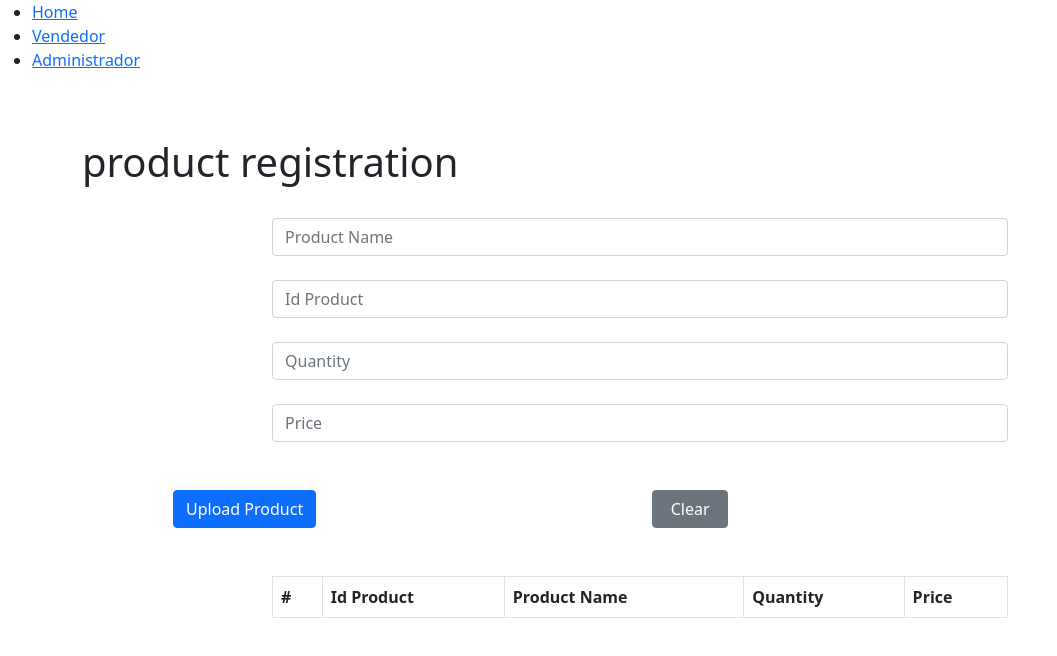
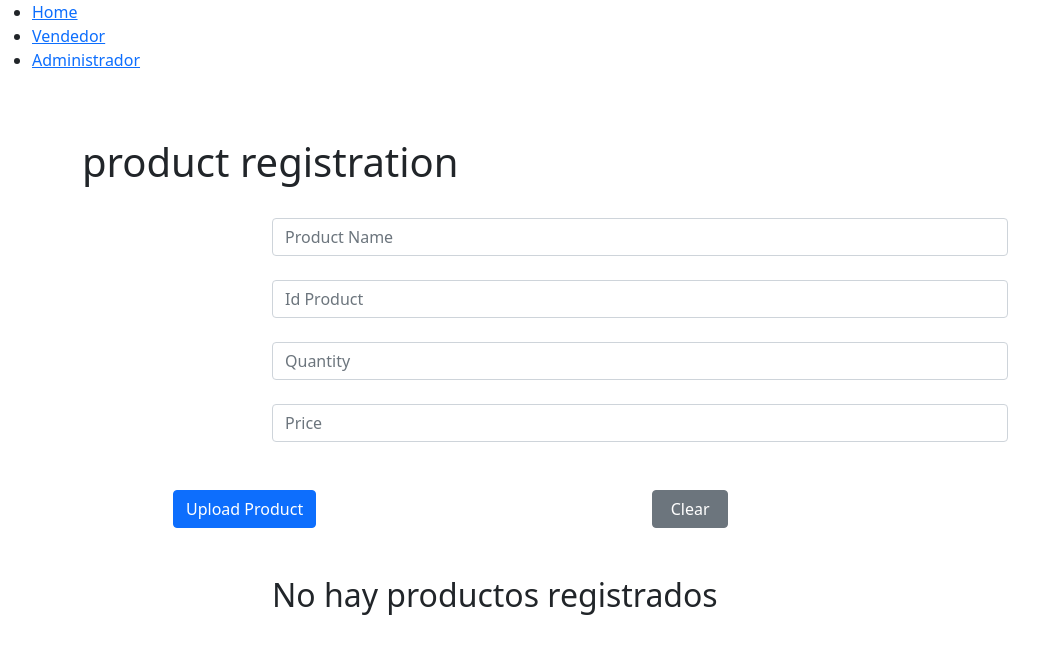
Before and after one commit to nandorodriguez/Equipo-Ciclo-3, a React (Create React App) app in the folder client/: page /admin in a window 1280 px wide. Shown: the top 656 px of the page, without its empty margins (0-1057 px from the left). Built offline with nearby package versions, Linux system fonts and the light colour scheme.

Commit message:
mejorando admin

```diff
--- a/client/src/components/fernandoZuky/Producto.js
+++ b/client/src/components/fernandoZuky/Producto.js
@@ -95,7 +95,7 @@ const Producto = () => {
         {/* tabla de registro de productos  */}
         <div className="row d-flex justify-content-center">
           <div className="col-8">
-            <Table striped bordered hover className="col-8">
+            {rows.length !== 0 ?  <Table striped bordered hover className="col-8">
               <thead>
                 <tr>
                   <th>#</th>
@@ -116,7 +116,7 @@ const Producto = () => {
                   </tr>
                 ))}
               </tbody>
-            </Table>
+            </Table>: <h2>No hay productos registrados</h2>}
           </div>
         </div>
       </Container>
```
